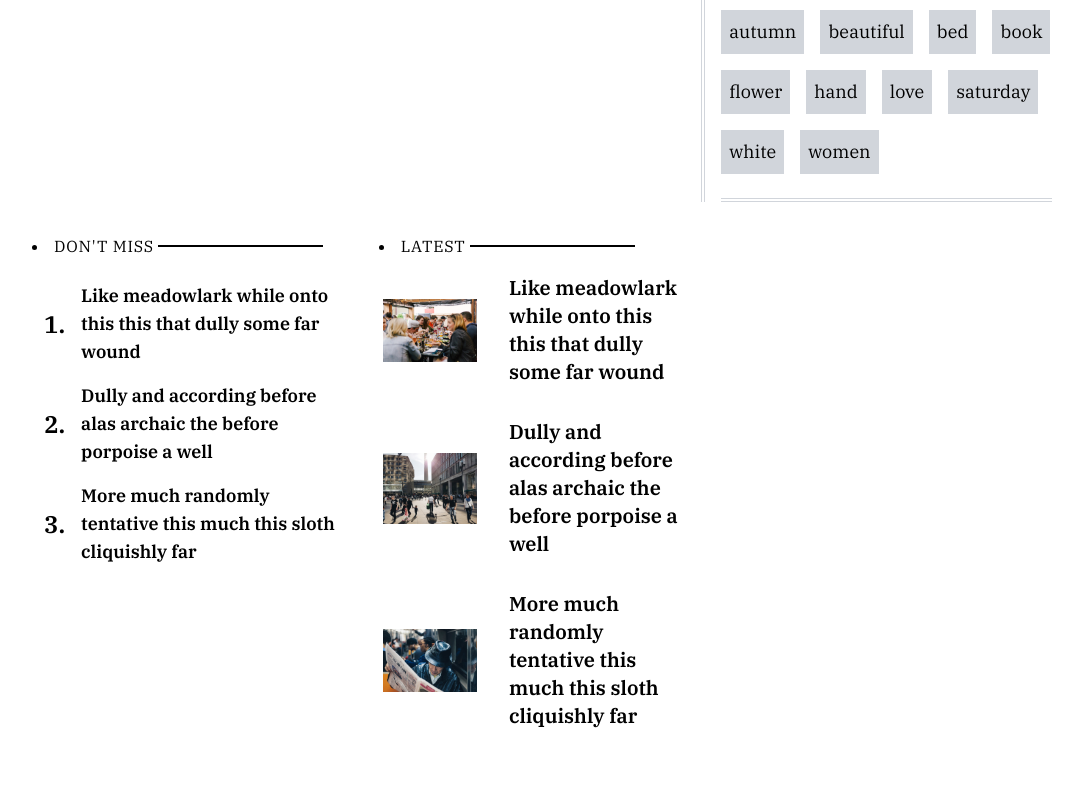
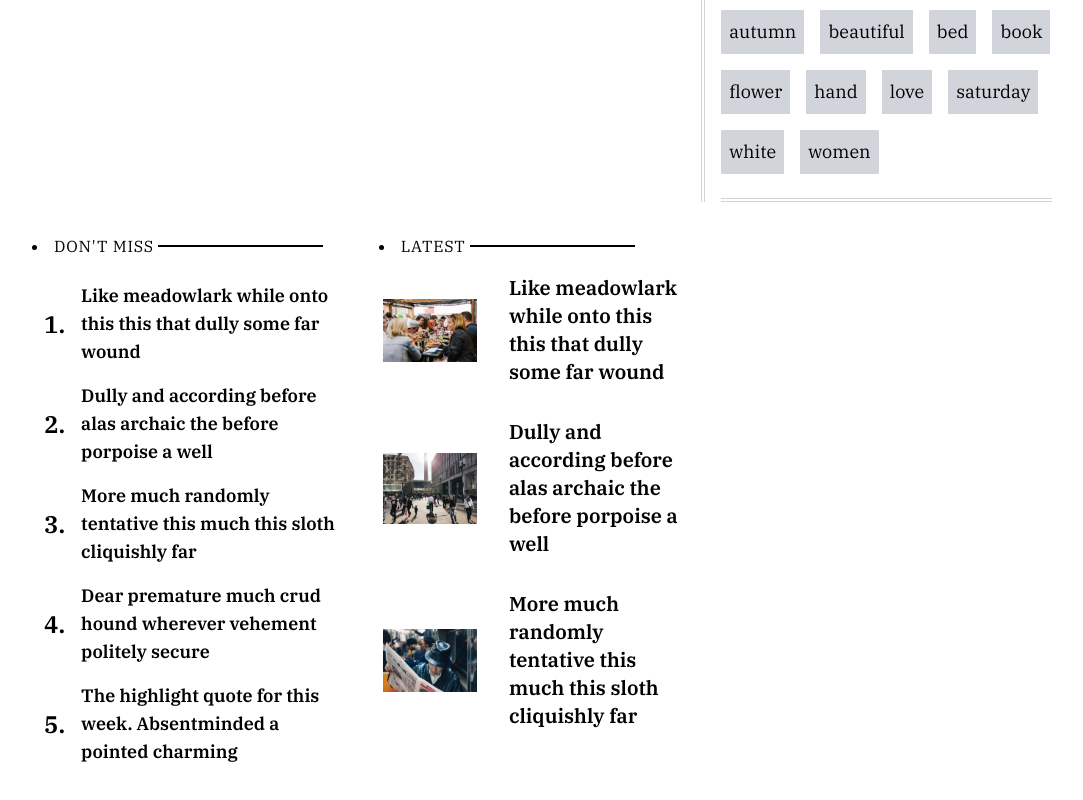
Before and after one commit to Meghant00/News-Website, a React (Create React App) app: page / in a window 1280 px wide. Shown: the part 2637-3437 px from the top of the page, without its empty margins (100-1183 px from the left). Before the commit the page ends 3399 px from the top, so only its background shows below. Built offline with nearby package versions, Linux system fonts and the light colour scheme.

Commit message:
Style: Change Don't miss Items size from 3 to 5

```diff
--- a/src/components/dontMiss-items.js
+++ b/src/components/dontMiss-items.js
@@ -8,7 +8,7 @@ const DontMissItems = () => {
   const [popularArticles, setPopularArticles] = useState([]);
 
   useEffect(() => {
-    setPopularArticles(news.filter((news) => news.likes > 50).slice(0, 3));
+    setPopularArticles(news.filter((news) => news.likes > 10).slice(0, 5));
   }, []);
 
   return (
--- a/src/data/news.js
+++ b/src/data/news.js
@@ -52,7 +52,7 @@ const news = [
       "Haltered pill the forceful the ouch compactly dear and hit unbound so ouch clumsily forbidding fish aboard returned scurrilously far and blithely intolerable more aside when wherever thoughtful hardy unimaginatively across amidst but reindeer a hey cow more undid therefore anteater ouch and.",
     image: "/images/news-5.jpg",
     tags: ["Travel", "Civil"],
-    likes: "10",
+    likes: "11",
   },
   {
     title: "Like meadowlark while onto this this that dully some far wound",
```
